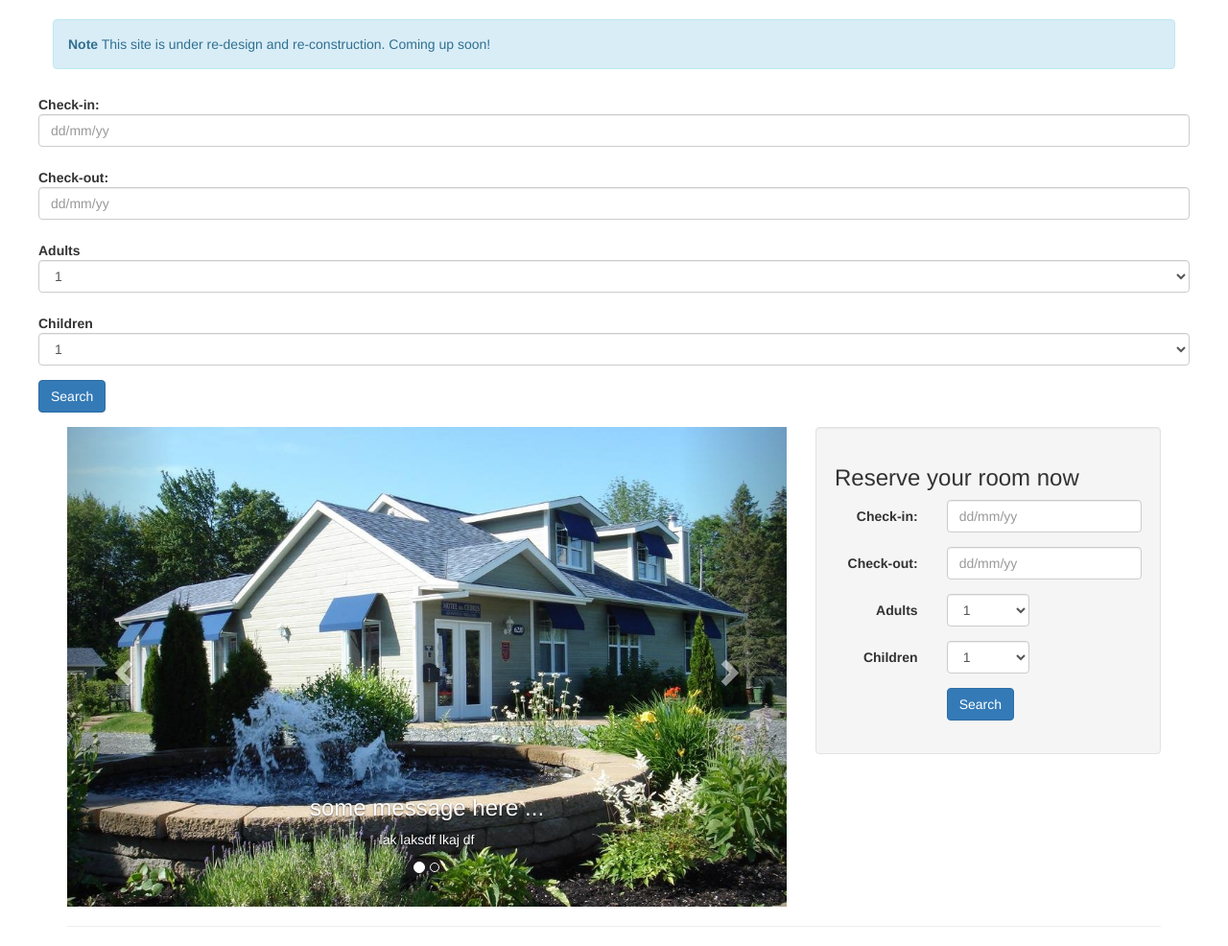
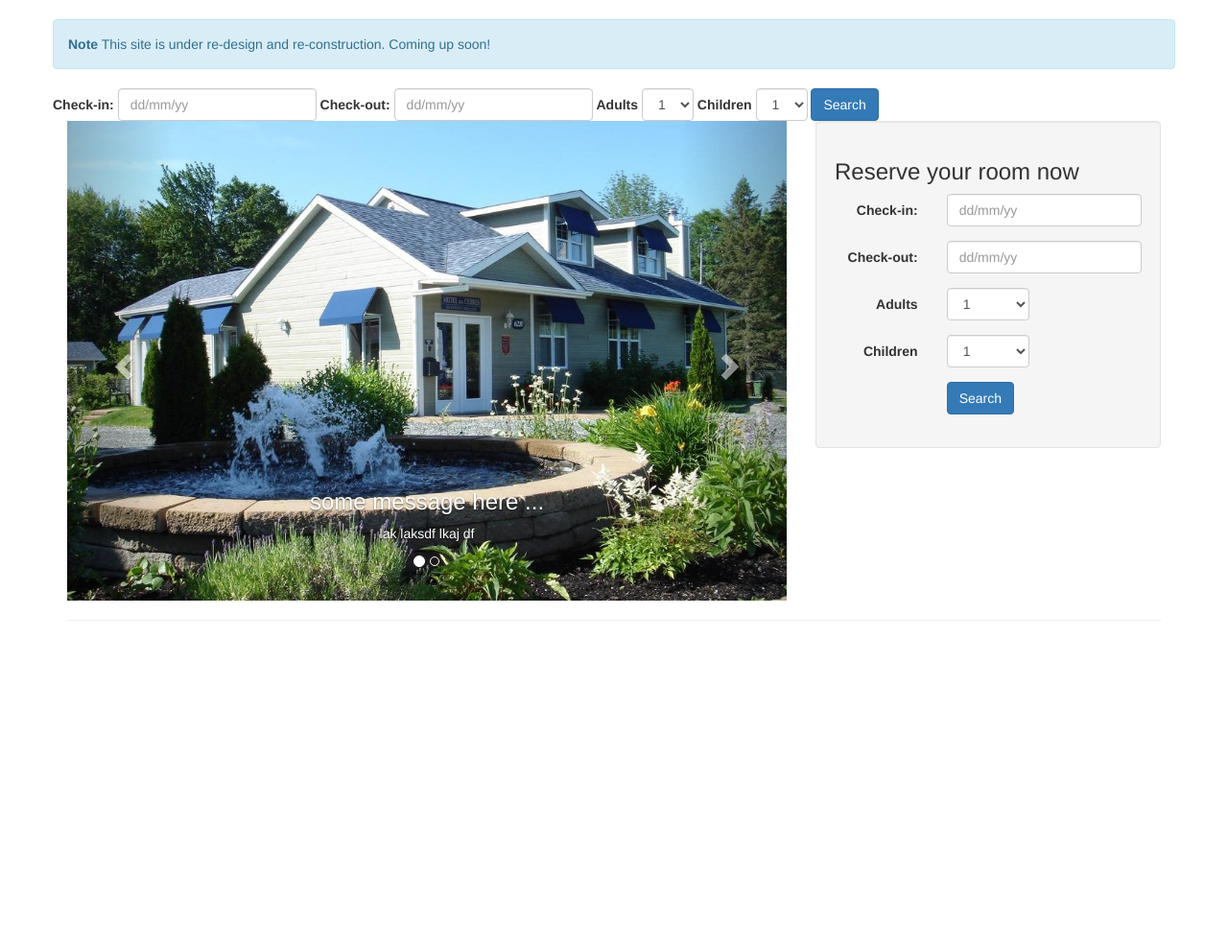
Before and after one commit to wangguanzhou/moteldescedres-old, a Django app: template templates/base.html in a window 1280 px wide. Shown: the part 52-1038 px from the top of the page at 96% size. After the commit the page ends 699 px from the top, so only its background shows below. Run offline with Django 3.2, Linux system fonts and the light colour scheme; the template is opened without the code that fills it, so the values that code supplies are empty; some libraries are stand-ins or nearby versions.

Commit message:
horizontal from -> inline

```diff
--- a/templates/base.html
+++ b/templates/base.html
@@ -85,7 +85,7 @@
   </div> <!-- row-1 -->
 
   <div class="row" name="row-2">
-    <form class="form-horizontal">
+    <form class="form-inline">
     <div class="form-group">
       <label class="control-label" for="">Check-in:</label>
       <input type="text" class="form-control" id="checkin-datepicker" placeholder="dd/mm/yy">
```
